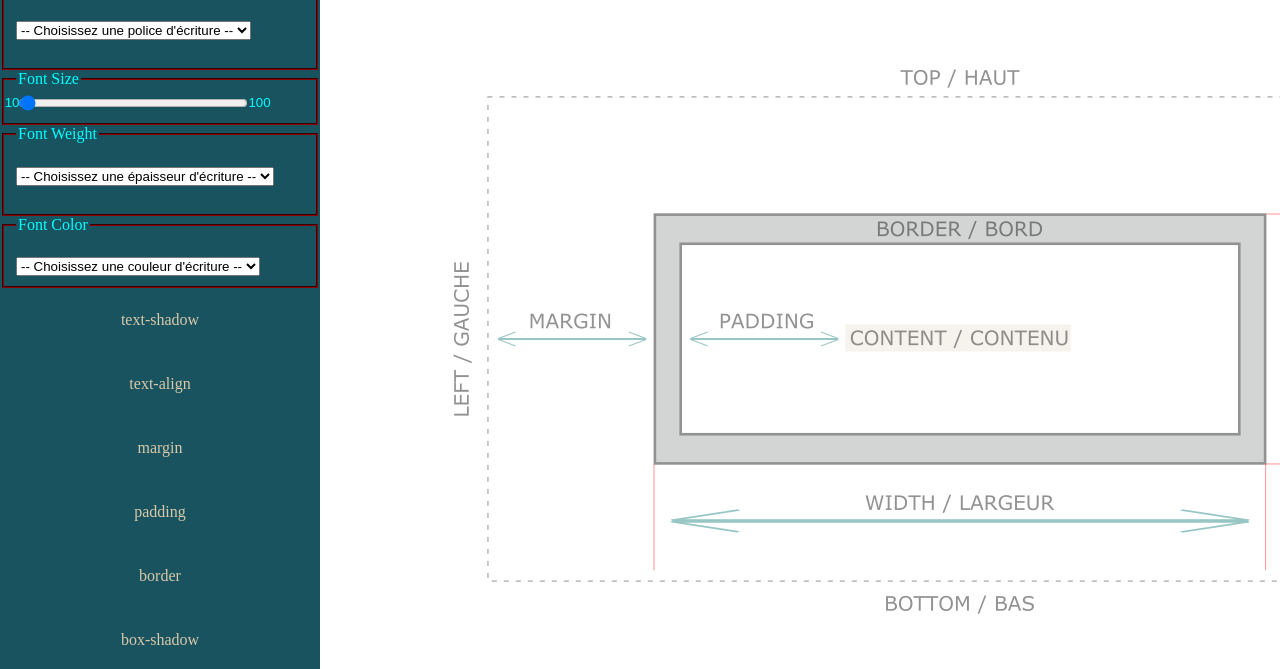
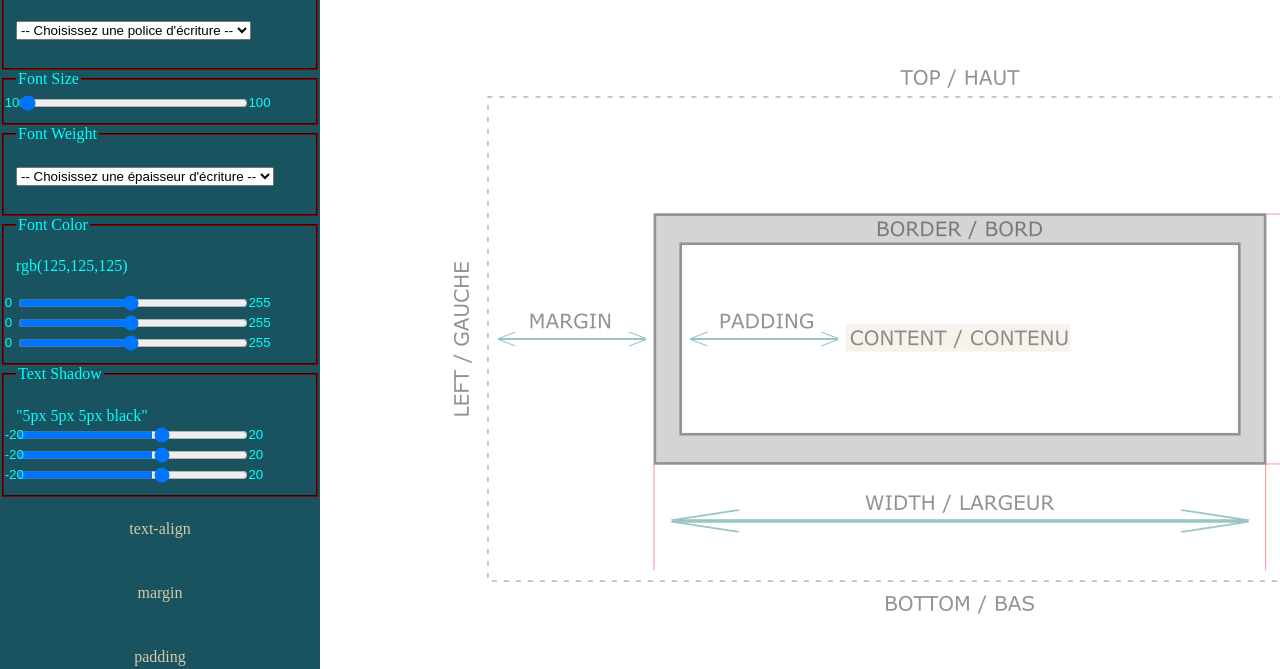
Before and after one commit to joly534/GUI-CSS, a plain HTML site: page index.html in a window 1280 px wide. Shown: the part 101-770 px from the top of the page. Drawn offline with Linux system fonts and the light colour scheme.

Commit message:
update waiting on textshadow

```diff
--- a/index.html
+++ b/index.html
@@ -72,38 +72,38 @@
 					<!-- ==================== FONT COLOR ==================== -->
 					<fieldset>
 						<legend>Font Color</legend><br/>
-						<select name ="fontColor" oninput ="changeFontColor(this.value)" onchange ="changeFontColor(this.value)">
-							<option value = "">-- Choisissez une couleur d'écriture --</option>
-							<option value = "black">noire</option>
-							<option value = "red">rouge</option>
-							<option value = "blue">bleu</option>
-							<option value = "green">vert</option>
-							<option value = "yellow">jaune</option>
-							<option value = "orange">orange</option>
-							<option value = "brown">marron</option>
-							<option value = "grey">gris</option>
-							<option value = "lime">lime</option>
-						</select>
-						<!-- <br/><br/>
-						<input type ="range" value ="125" max ="255" min ="0" step ="1" oninput = "changeFontRgbColorOne(this.value)" onchange ="changeFontRgbColor(this.value)">
-						<span id ="resultFontRgbColorOne"></span>
-						<input type ="range" value ="125" max ="255" min ="0" step ="1" oninput = "changeFontRgbColorTwo(this.value)" onchange ="changeFontRgbColor(this.value)">
-						<span id ="resultFontRgbColorTwo"></span>
-						<input type ="range" value ="125" max ="255" min ="0" step ="1" oninput = "changeFontRgbColorThree(this.value)" onchange ="changeFontRgbColor(this.value)">
-						<span id ="resultFontRgbColorThree"></span> -->
+						<span id="RGB"></span><br/><br/>
+						<div class ="flex_row">
+							<input type ="range" value ="125" max ="255" min ="0" step ="1" oninput = "setRgbColorFontOne(this.value)"
+																							onchange ="setRgbColorFontOne(this.value)">
+						</div>
+						<div class ="flex_row">
+							<input type ="range" value ="125" max ="255" min ="0" step ="1" oninput = "setRgbColorFontTwo(this.value)"
+																							onchange ="setRgbColorFontTwo(this.value)">
+						</div>
+						<div class ="flex_row">
+							<input type ="range" value ="125" max ="255" min ="0" step ="1" oninput = "setRgbColorFontThree(this.value)"
+																							onchange ="setRgbColorFontThree(this.value)">
+						</div>
 					</fieldset>
-				</form>
 
 					<!-- ==================== TEXT SHADOW ==================== -->
-				<div class="propriete">
-					<div class="entete">
-						<p>text-shadow</p>
+					<fieldset>
+						<legend>Text Shadow</legend><br/>
+						<span id="text_shadow"></span>
+						<div class ="flex_row">
+							<input type ="range" value ="5" max ="20" min ="-20" step ="1" oninput = "setTextShadowX(this.value)"
+								onchange ="setTextShadowX(this.value)">
 						</div>
-					<div class="control">
-						<input type="range" name="">
-						<div class="val"></div>
+						<div class ="flex_row">
+							<input type ="range" value ="5" max ="20" min ="-20" step ="1" oninput = "setTextShadowY(this.value)"
+								onchange ="setTextShadowY(this.value)">
 						</div>
+						<div class ="flex_row">
+							<input type ="range" value ="5" max ="20" min ="-20" step ="1" oninput = "setTextShadowBlur(this.value)"
+								onchange ="setTextShadowBlur(this.value)">
 						</div>
+					</fieldset>
 					<!-- ==================== TEXT ALIGN ==================== -->
 					<div class="propriete">
 						<div class="entete">
--- a/script.js
+++ b/script.js
@@ -1,6 +1,7 @@
 let text = document.getElementById('text');
 let vue = document.getElementById('vue');
-
+let rgbcolors = ["125","125","125"];
+let textShadows = ["5","5","5"];
 
 function validate(){
 	vue.innerHTML='';
@@ -25,31 +26,45 @@ function changeFontWeight(valueWeightFont){
 	vue.style.fontWeight = valueWeightFont;
 }
 
-function changeFontColor(valueColorFont){
+/** FONCTIONS DE PARAMETRAGE DE LA COULEUR DU TEXTE */
+function setRgbColorFontOne(valueColorFont){
+	rgbcolors.splice(0,1,valueColorFont);
+}
+function setRgbColorFontTwo(valueColorFont){
+	rgbcolors.splice(1,1,valueColorFont);
+}
+function setRgbColorFontThree(valueColorFont){
+	rgbcolors.splice(2,1,valueColorFont);
+}
+function changeFontRgbColor(){
+	let rgb = document.getElementById('RGB');
+	rgb.innerHTML = "rgb(" + rgbcolors[0] + "," + rgbcolors[1] + "," + rgbcolors[2] + ")";
+	vue.style.color ="rgb(" + rgbcolors[0] + "," + rgbcolors[1] + "," + rgbcolors[2] + ")";
+}
+/** FIN */
 
-	vue.style.color = valueColorFont;
+/** FONCTIONS DE PARAMETRAGE DU TEXT-SHADOW */
+function setTextShadowX(valueShadowX){
+	textShadows.splice(0,1,valueShadowX);
+}
+function setTextShadowY(valueShadowY){
+	textShadows.splice(1,1,valueShadowY);
+}
+function setTextShadowBlur(valueShadowBlur){
+	textShadows.splice(2,1,valueShadowBlur);
+}
+function changeTextShadow(){
+	let text_shadow = document.getElementById('text_shadow');
+	text_shadow.innerHTML = '"' + textShadows[0] + 'px ' + textShadows[1] + 'px ' + textShadows[2] + 'px black"';
+	vue.style.textShadow = '"' + textShadows[0] + 'px ' + textShadows[1] + 'px ' + textShadows[2] + 'px black"';
+	console.log(textShadows);
+}
+/** FIN */
+
+function update() {
+	changeFontRgbColor();
+	changeTextShadow();
+window.requestAnimationFrame(update);
 }
 
-// function changeFontRgbColorOne(valueColorFont){
-// 	let rgbOne = (valueColorFont).toString();
-// 	return rgbOne;
-// }
-// function changeFontRgbColorTwo(valueColorFont){
-// 	let rgbTwo = (valueColorFont).toString();
-// 	return rgbTwo;
-// }
-// function changeFontRgbColorThree(valueColorFont){
-// 	let rgbThree = (valueColorFont).toString();
-// 	return rgbThree;
-// }
-// function changeFontRgbColor(){
-// 	let rgbOne = changeFontRgbColorOne(valueColorFont);
-// 	let rgbOne = changeFontRgbColorTwo(valueColorFont);
-// 	let rgbOne = changeFontRgbColorThree(valueColorFont);
-// 	vue.style.color ="rgb(" + rgbOne + "," + rgbTwo + "," + rgbThree + ")";
-// }
-
-
-function update() {
-}
-update()
+window.requestAnimationFrame(update);
```
Lines whose indentation alone changed are shown as unchanged.
